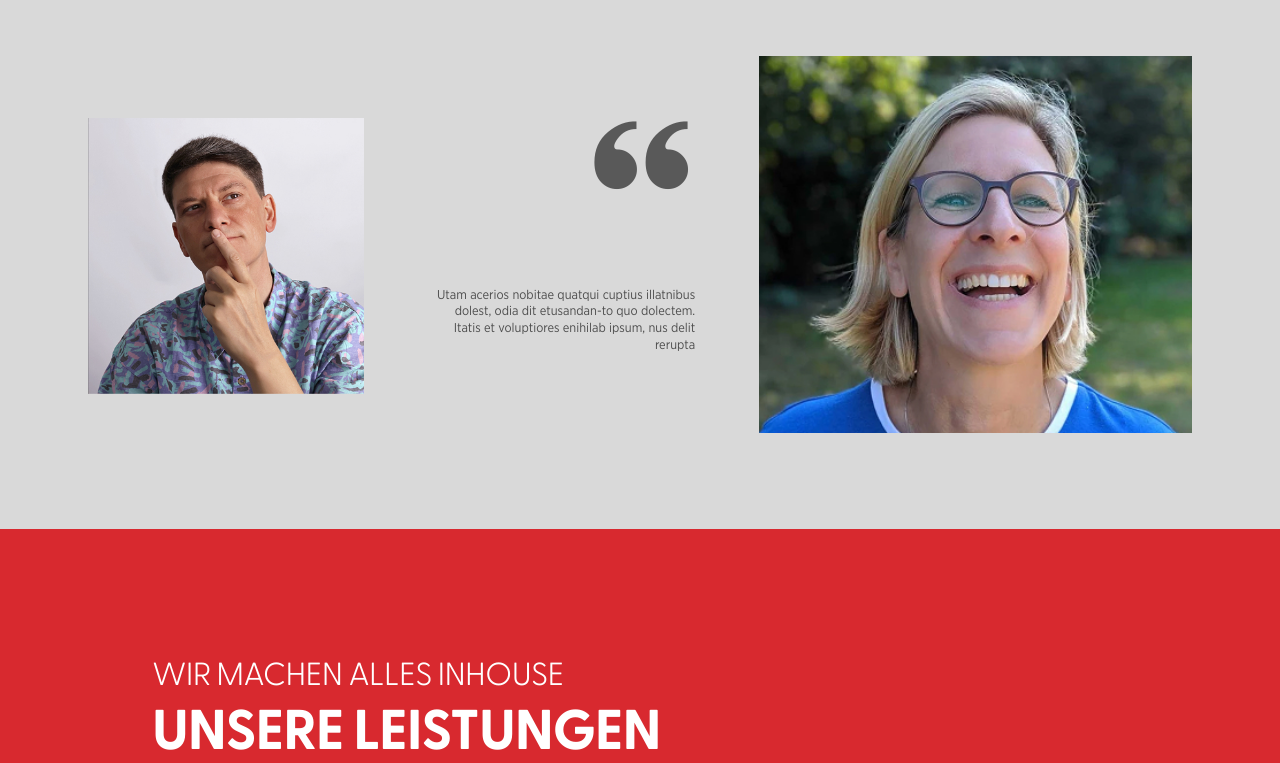
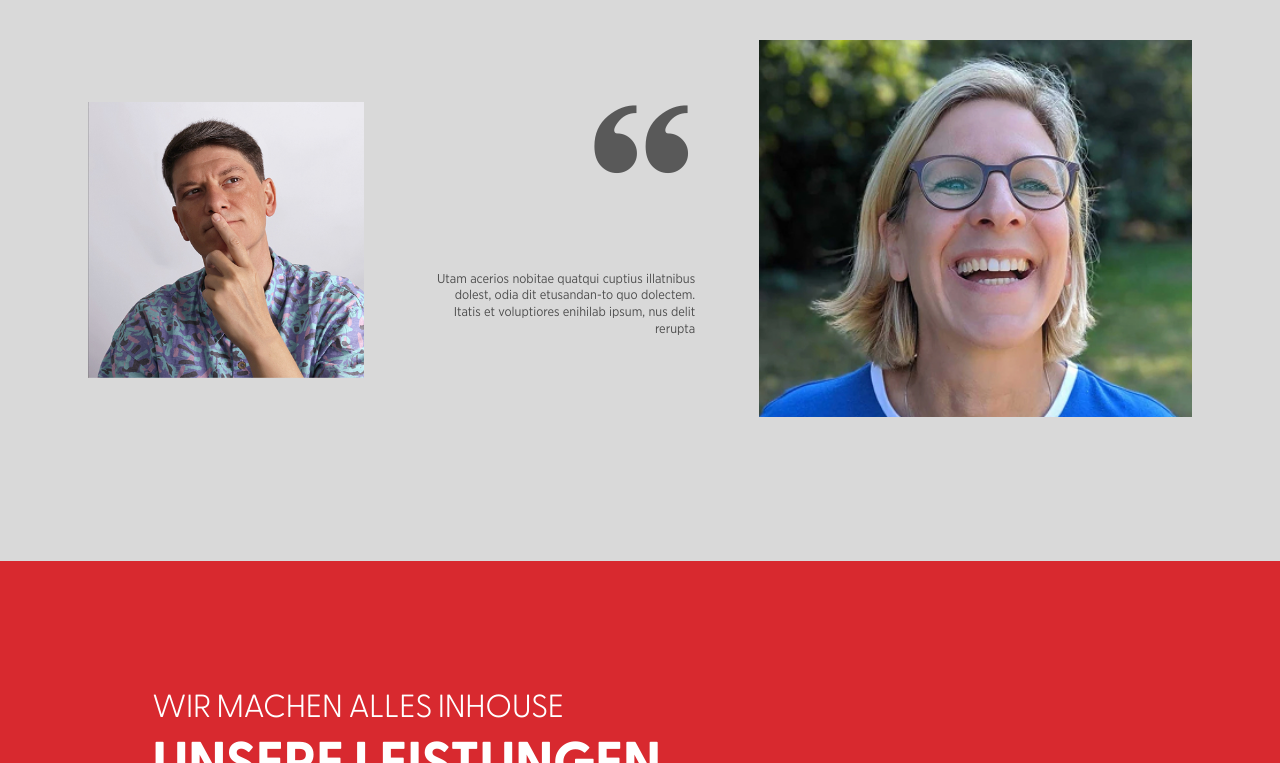
Before and after one commit to felixseeger/tz25, a Vue app: page / in a window 1280 px wide. Shown: the part 3469-4232 px from the top of the page. Built offline with nearby package versions, Linux system fonts and the light colour scheme; a web font is replaced by a local one.

Commit message:
Fix horizontal navigation visibility in team carousel

```diff
--- a/src/assets/scss/components/_team-section.scss
+++ b/src/assets/scss/components/_team-section.scss
@@ -1,7 +1,7 @@
 // Team Section Styles
 .team-section {
   background-color: #D9D9D9;
-  padding: 4rem 0;
+  padding: 4rem 0 8rem; /* Increased bottom padding to accommodate navigation */
   min-height: 100vh;
   display: flex;
   align-items: center;
@@ -220,10 +220,12 @@
 .team-carousel {
   position: relative; /* Ensure the carousel has a position context for absolute positioning */
 
-  .team-nav {
-    bottom: -3rem; /* Position below the carousel */
+  .horizontal-nav.team-nav {
+    position: absolute;
+    bottom: -5rem; /* Position further below the carousel for better visibility */
     left: 50%;
     transform: translateX(-50%);
     z-index: 100; /* Ensure it's above other elements */
+    margin-top: 0; /* Override the default margin-top */
   }
 }
--- a/src/components/base/HorizontalNavigation.vue
+++ b/src/components/base/HorizontalNavigation.vue
@@ -85,5 +85,24 @@ export default {
       }
     }
   }
+
+  /* Light theme variant with more visibility */
+  &.light {
+    .horizontal-nav__prev,
+    .horizontal-nav__next {
+      background-color: rgba(255, 255, 255, 0.8);
+      border: 2px solid #4D4D4D;
+      box-shadow: 0 4px 15px rgba(0, 0, 0, 0.3);
+
+      &:hover {
+        background-color: white;
+        transform: translateY(-2px);
+      }
+    }
+
+    .horizontal-nav__arrow {
+      filter: brightness(0); /* Make the SVG black */
+    }
+  }
 }
 </style>
```
